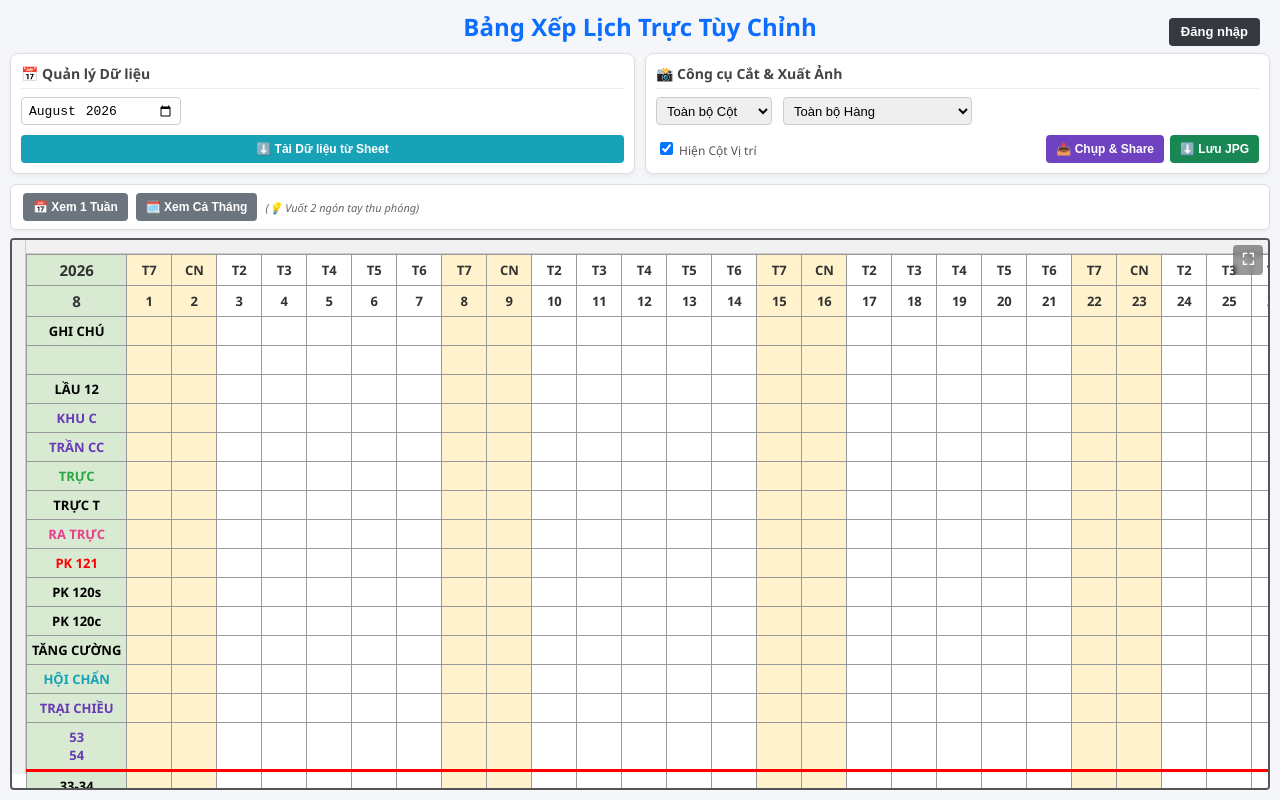
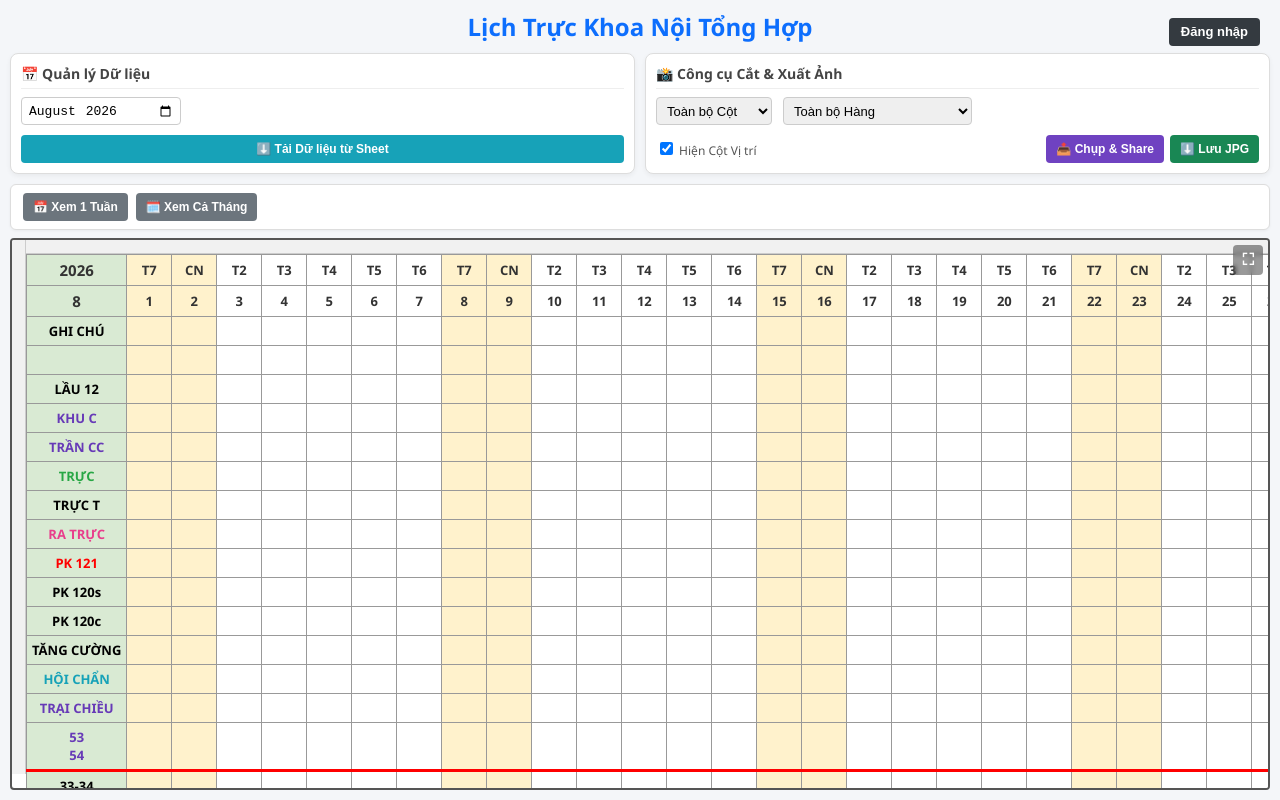
Before and after one commit to hieuduong37na/lichtuanNTH, a plain HTML site: page index.html in a window 1280 px wide. Drawn offline with nearby package versions, Linux system fonts and the light colour scheme; no server answers.

Commit message:
Update index.html

```diff
--- a/index.html
+++ b/index.html
@@ -3,7 +3,7 @@
 <head>
     <meta charset="UTF-8">
     <meta name="viewport" content="width=device-width, initial-scale=1.0, maximum-scale=1.0, user-scalable=no">
-    <title>Bảng Xếp Lịch Trực Tùy Chỉnh</title>
+    <title>Lịch Trực Khoa Nội Tổng Hợp</title>
     <script src="https://cdnjs.cloudflare.com/ajax/libs/html2canvas/1.4.1/html2canvas.min.js"></script>
     <style>
         :root {
@@ -276,7 +276,7 @@
 
     <div class="container">
         <h2>
-            Bảng Xếp Lịch Trực Tùy Chỉnh
+            Lịch Trực Khoa Nội Tổng Hợp
             <div class="auth-container">
                 <button id="changePassBtn" class="auth-btn edit-only" onclick="openChangePassModal()" style="background-color: #17a2b8; margin-right: 5px;">Đổi MK</button>
                 <button id="authBtn" class="auth-btn" onclick="openLoginModal()">Đăng nhập</button>
@@ -347,7 +347,7 @@
         <div class="view-controls">
             <button class="secondary" onclick="setQuickViewMode('week')">📅 Xem 1 Tuần</button>
             <button class="secondary" onclick="setQuickViewMode('month')">🗓️ Xem Cả Tháng</button>
-            <span style="font-size: 11px; color: #666; font-style: italic; display: inline-block;">(💡 Vuốt 2 ngón tay thu phóng)</span>
+            <span style="font-size: 11px; color: #666; font-style: italic; display: inline-block;"></span>
 
             <!-- NÚT LƯU HIỂN THỊ CẠNH BẢNG (CHỈ HIỆN KHI ĐĂNG NHẬP) -->
             <button class="save-btn edit-only quick-save-btn" onclick="saveToGoogleSheets()">💾 Lưu lên Google Sheets</button>
```
